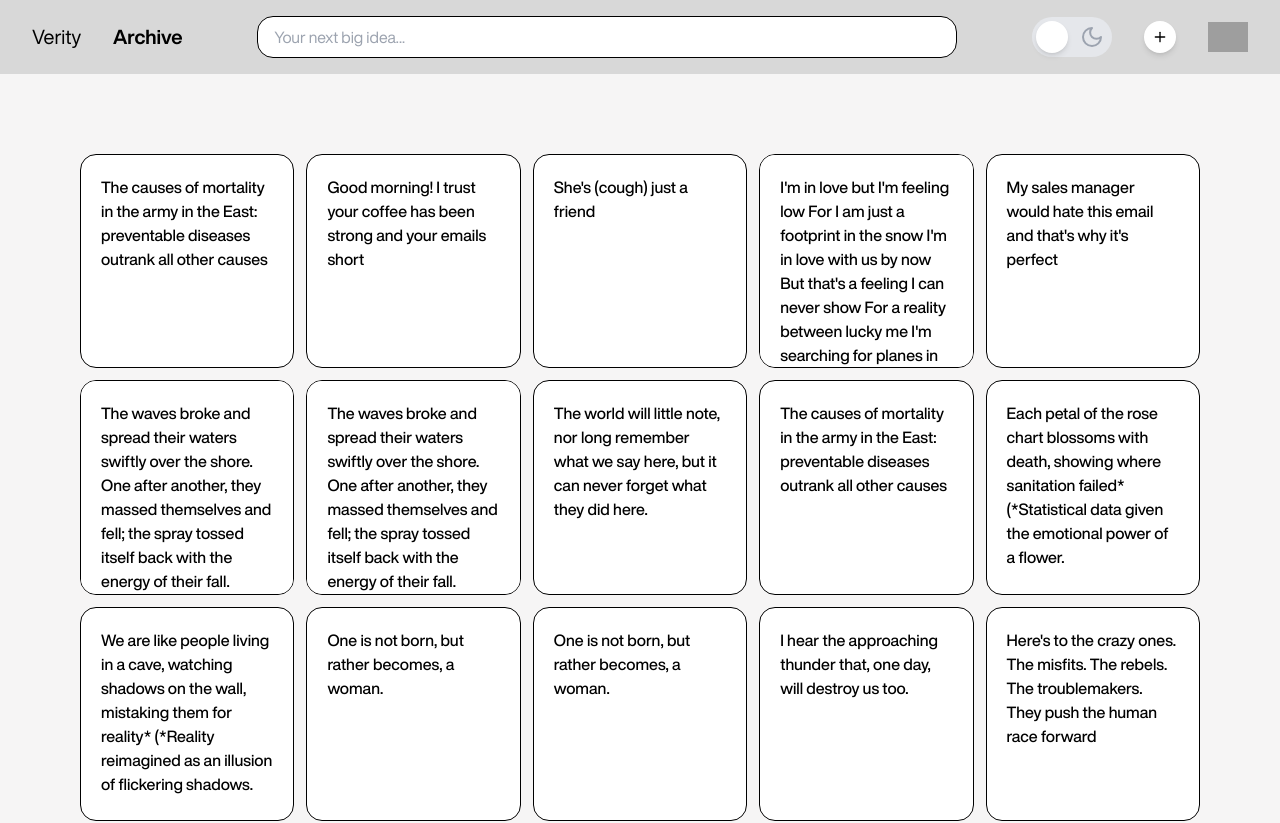
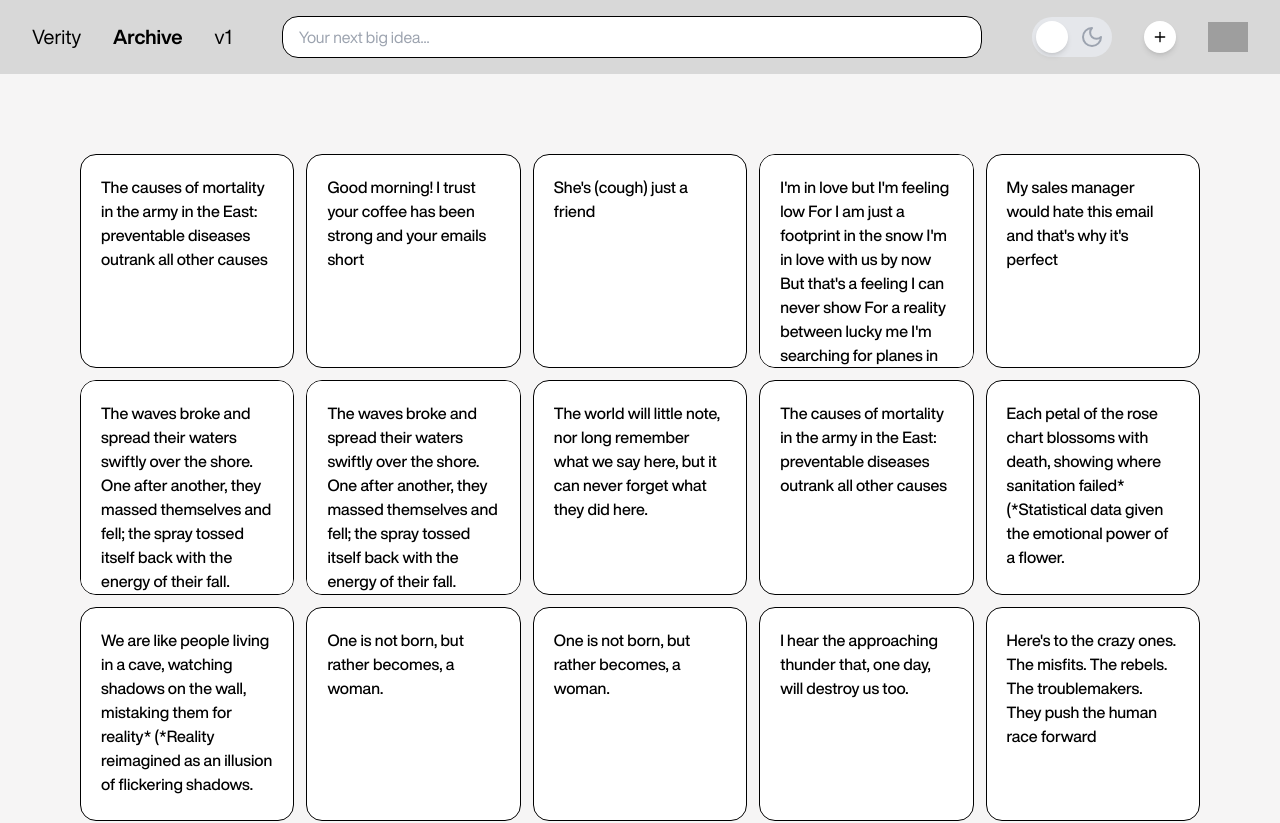
Before and after one commit to jealouscase/verity, a Next.js app: page / in a window 1280 px wide. Shown: the top 823 px of the page. Built offline with nearby package versions, Linux system fonts and the light colour scheme; grey boxes are pictures that could not be loaded.

Commit message:
add header v1 link

```diff
--- a/components/Header.js
+++ b/components/Header.js
@@ -2,6 +2,7 @@
 import Image from "next/image";
 import { useState, useEffect } from 'react';
 import { Sun, Moon } from 'lucide-react';
+import Link from "next/link";
 
 const ThemeToggle = () => {
     const [isDarkMode, setIsDarkMode] = useState(false);
@@ -62,6 +63,7 @@ const Header = () => {
                 <div className="flex gap-8">
                     <p className="text-xl">Verity</p>
                     <p className="text-xl font-semibold">Archive</p>
+                    <Link className="text-xl" href={'/v1'}>v1</Link>
                 </div>
                 <input
                     type="text"
```
